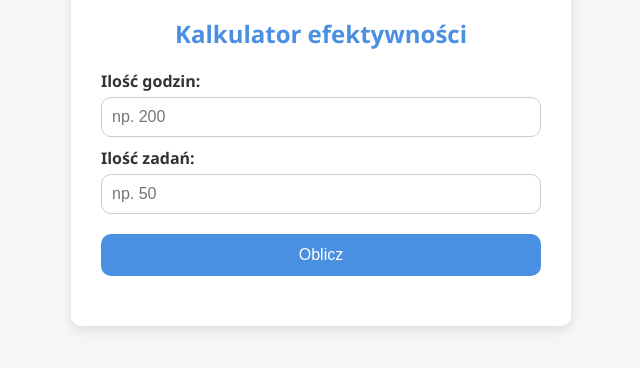
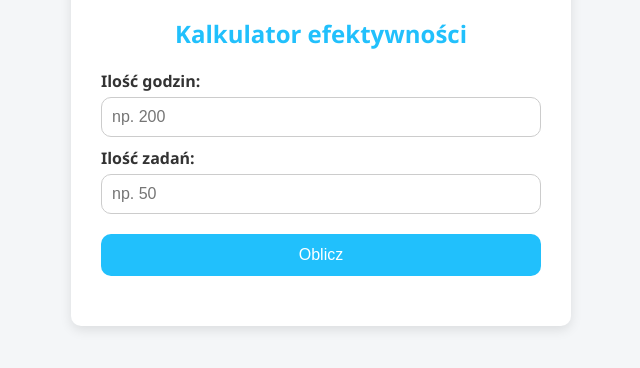
Before and after one commit to Wojciech98/kalkulatorefektywnosci, a plain HTML site: page index.html in a window 1280 px wide. Shown: the part 166-534 px from the top of the page, without its empty margins (319-959 px from the left). Drawn offline with Linux system fonts and the light colour scheme.

Commit message:
Update index.html

```diff
--- a/index.html
+++ b/index.html
@@ -36,7 +36,7 @@
     h2 {
       text-align: center;
       margin-bottom: 20px;
-      color: var(--main-color);
+      color: #21c0fc;
     }
 
     label {
@@ -58,7 +58,7 @@
       width: 100%;
       padding: 12px;
       margin-top: 20px;
-      background-color: var(--main-color);
+      background-color: #21c0fc;
       color: white;
       border: none;
       font-size: 16px;
```
